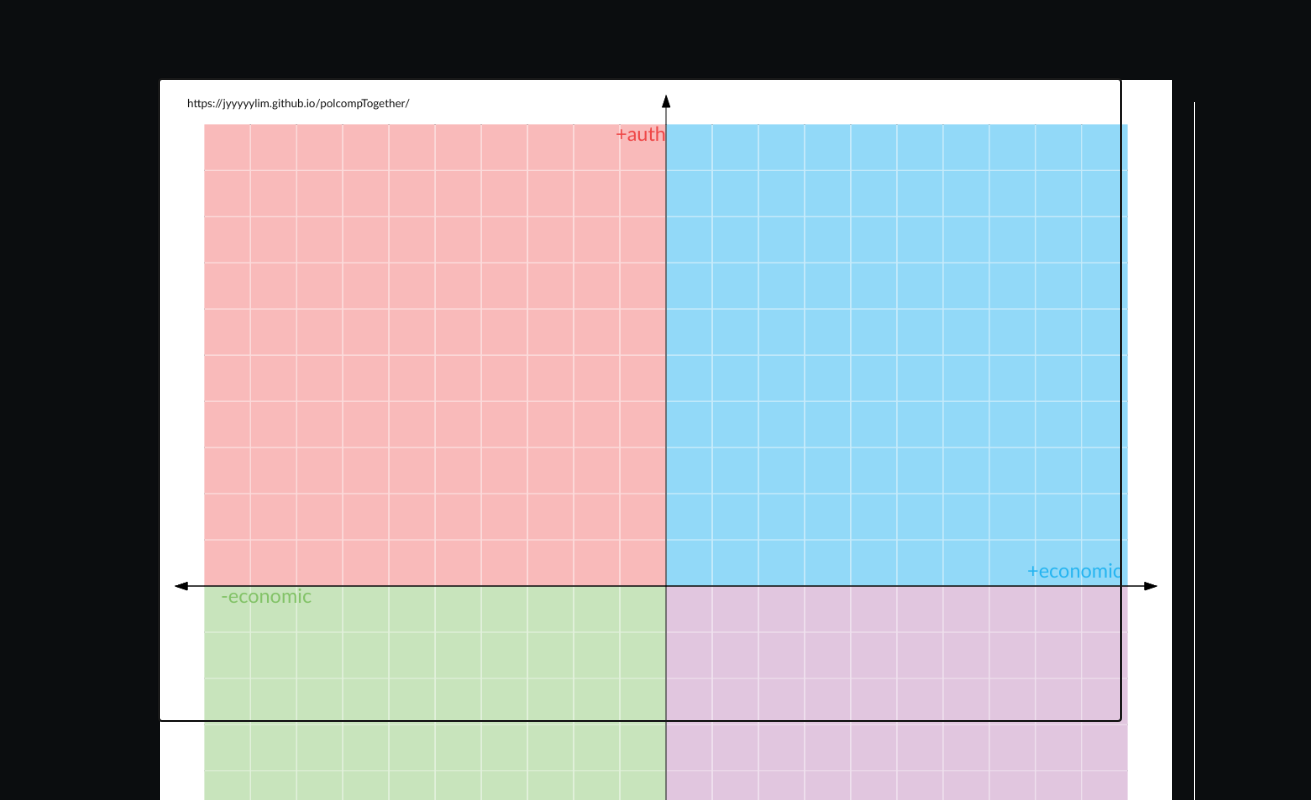
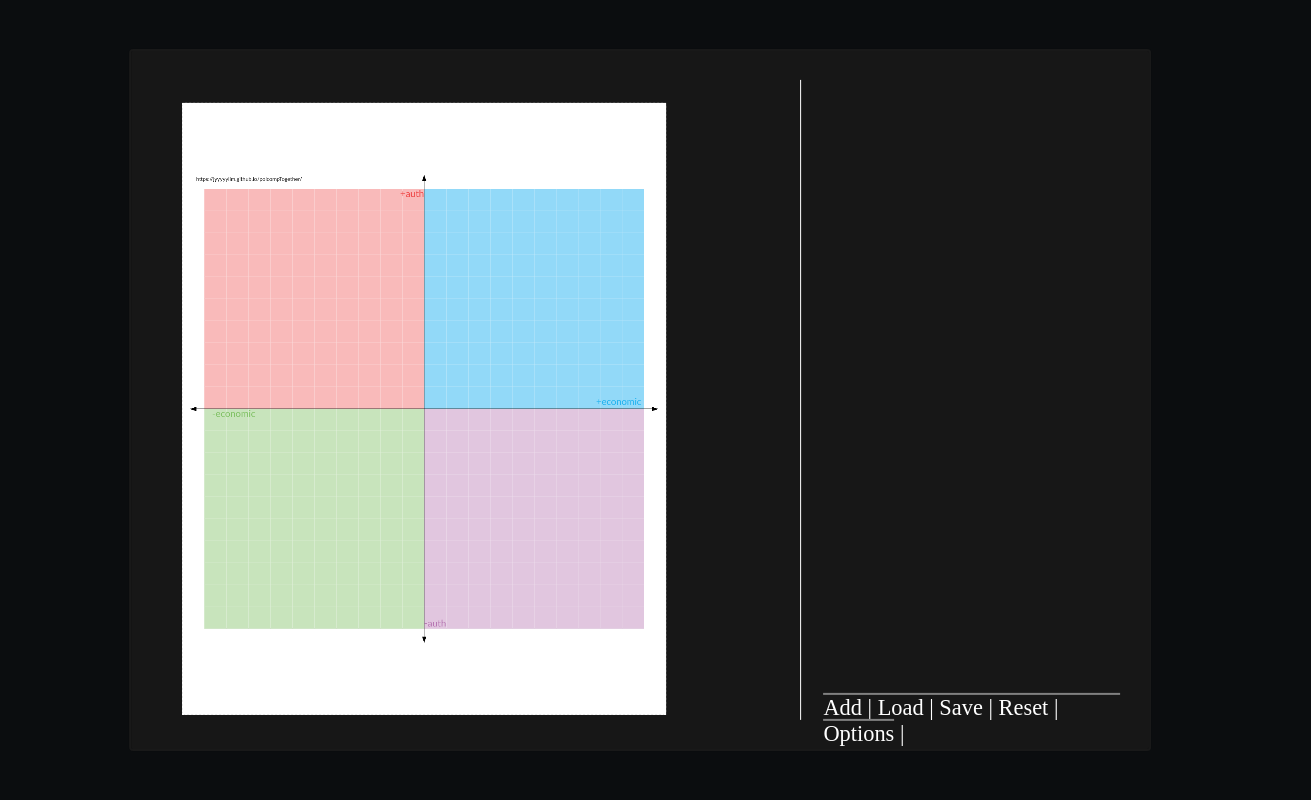
Before and after one commit to jyyyyylim/polcompTogether, a plain HTML site: page index.html in a window 1280 px wide. Shown: the top 800 px of the page, 1311 px wide, since content can reach past the window. Drawn offline with Linux system fonts and the light colour scheme; a web font is replaced by a local one.

Commit message:
Add files via upload

```diff
--- a/style.css
+++ b/style.css
@@ -90,6 +90,7 @@ span {
 
 
 .-polcomp{
+    padding: 1.3rem;
     height: 80vh;
     width: 75vw;
     display: grid;
@@ -116,38 +117,34 @@ span {
 
 .plot{
     margin: 1rem;
-    width: 45rem;
-    height: 45rem;
+    object-fit: contain;
+    width: 75%; max-width: 100%;
+    height: 95%; max-height: 100%;
+
+
     border: 2px dotted white;
     display:block;
-    margin-left: auto;
-    margin-right: auto;
-    margin-top: auto;
-    margin-bottom: auto;
 }
 
 
 .toolbar{
-    max-height: 100%;
+    padding-left: 1rem;
+    height: inherit;
     display: grid;
-    margin: 1rem;
-    padding: 1rem;
     border-left: 1px solid white;
     position: relative;
-    grid-template-rows: 40rem 1rem;
+    grid-template-rows: 95% 3%;
+    row-gap: 0.2rem;
 }
 
 .options{
-
+    border-top: 2px solid grey;
 
 }
 
 .entries{
-    max-height: inherit;
     overflow-x: hidden;
     overflow-y: auto;
-
-
 }
 
 
@@ -199,7 +196,7 @@ slider.polslider{height: 0.02rem;}
 span.optionselect {transition: 0.5s;}
 
 span.optionselect:hover{
-    animation: glow 2s ease-in;
+    animation: glow 2s infinite;
 }
 
 span.reset:hover{animation: none; color: rgba(235, 20, 20, 80%);}
```
Also changed, not shown: balance.svg (added), economy.svg (added).
